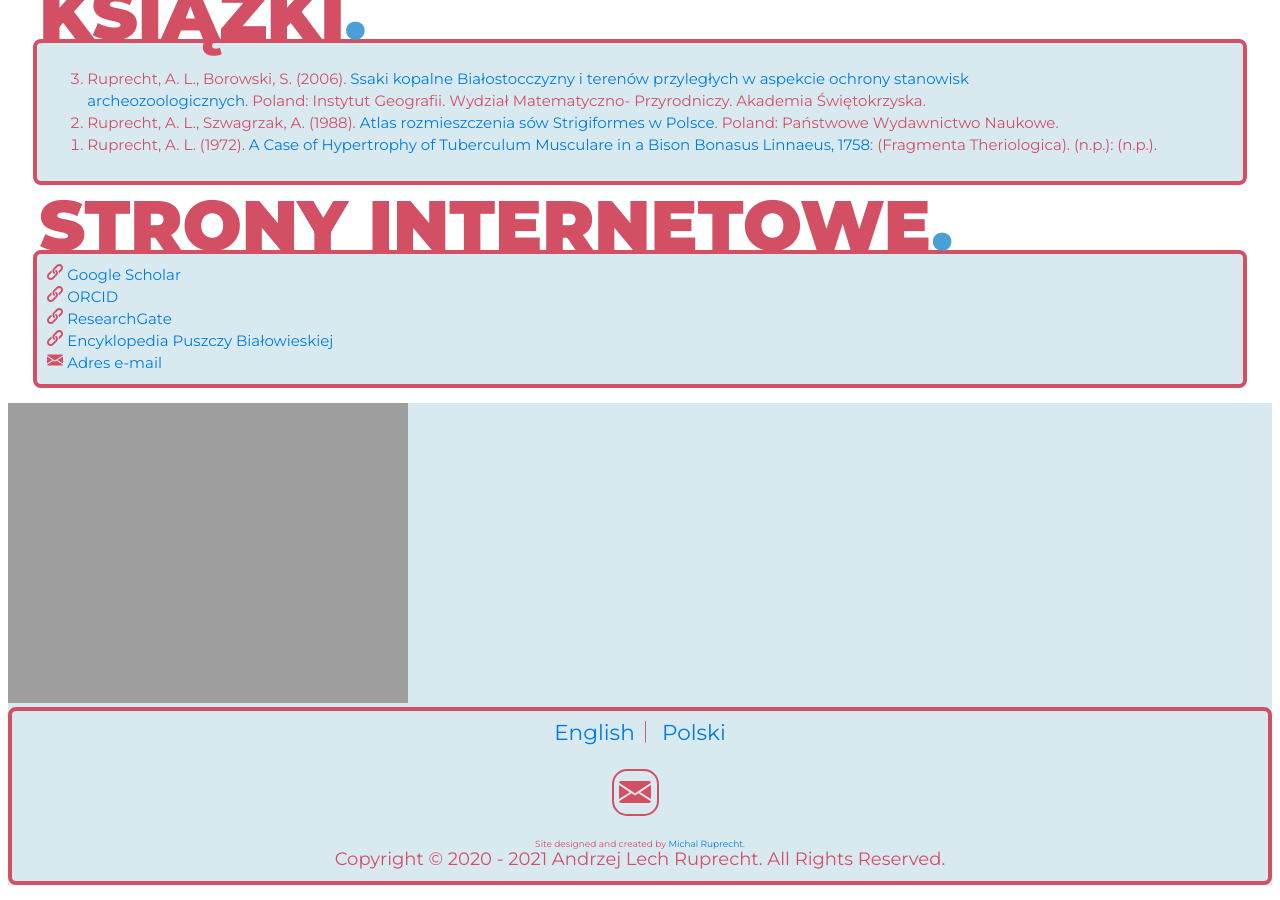
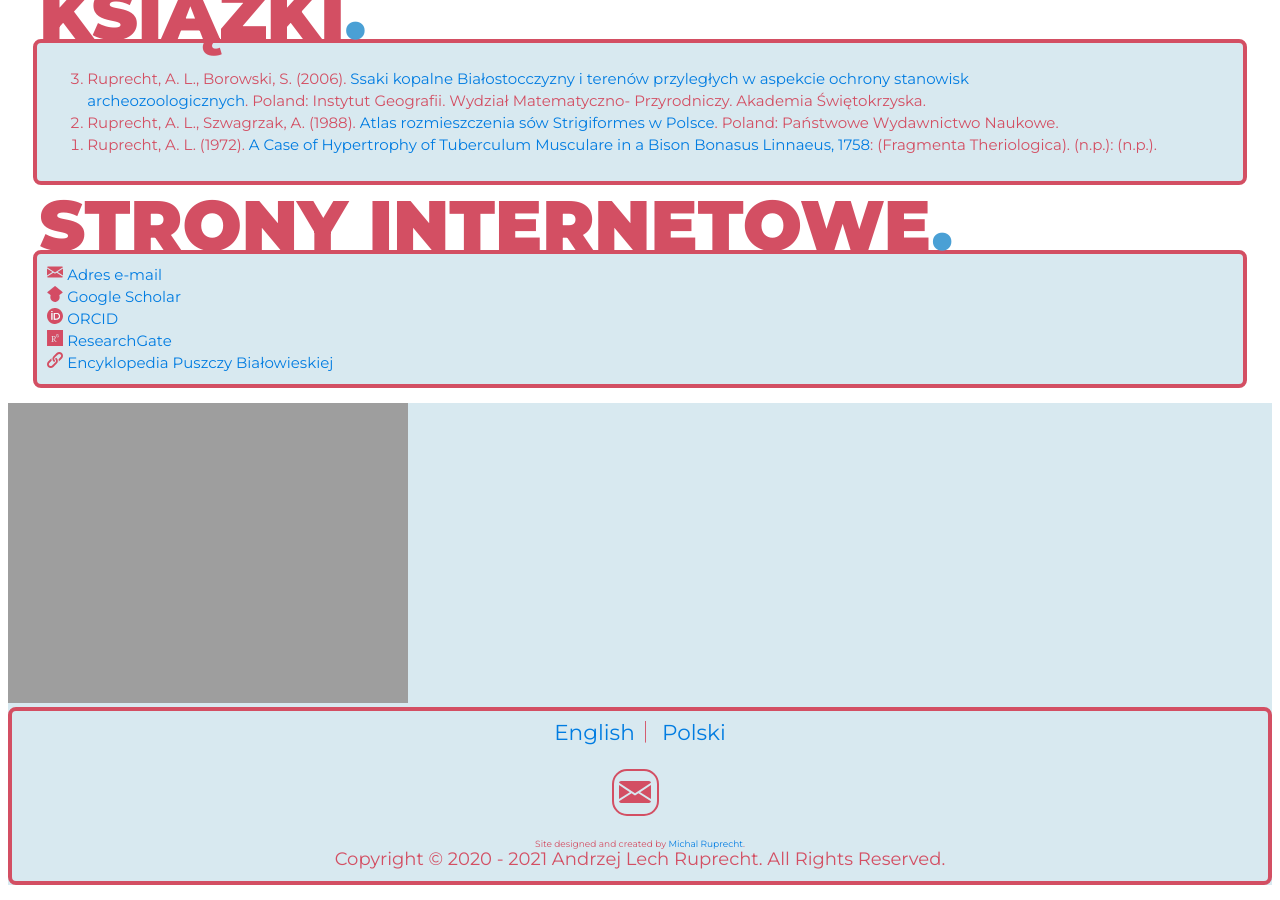
Before and after one commit to andrzejruprecht/andrzejruprecht, a Jekyll site: the page built from pages/pl.html, in a window 1280 px wide and 900 px high, scrolled down 4966 px. Built offline with Jekyll 4.4.1, drawn with Linux system fonts in a browser that asks for light colours.

Commit message:
Update pl.html

```diff
--- a/pages/pl.html
+++ b/pages/pl.html
@@ -158,11 +158,11 @@ Główne zainteresowania A.L. Ruprechta skupiały się na morfologii, systematyc
           STRONY INTERNETOWE<font color="#4AA0D5">.</font></div>
           <div class="container">
             <h3>
-              <img src="https://AndrzejRuprecht.github.io/assets/icons/link.svg" alt="Andrzej L Ruprecht link" style="width:16px;"><a href="https://scholar.google.pl/citations?user=XcLSwFMAAAAJ&hl=pl&oi=ao" target="_blank"> Google Scholar</a>
-              <br><img src="https://AndrzejRuprecht.github.io/assets/icons/link.svg" alt="Andrzej L Ruprecht link" style="width:16px;"><a href="https://orcid.org/0000-0003-1378-7554" target="_blank"> ORCID</a>
-              <br><img src="https://AndrzejRuprecht.github.io/assets/icons/link.svg" alt="Andrzej L Ruprecht link" style="width:16px;"><a href="https://www.researchgate.net/profile/Andrzej-Ruprecht" target="_blank"> ResearchGate</a>
+              <img src="https://AndrzejRuprecht.github.io/assets/icons/mail.svg" alt="Andrzej L Ruprecht email" style="width:16px;"><a href="mailto:DrAndrzejRuprecht@gmail.com" target="_blank"> Adres e-mail</a>
+              <br><img src="https://AndrzejRuprecht.github.io/assets/icons/scholar.svg" alt="Andrzej L Ruprecht link" style="width:16px;"><a href="https://scholar.google.pl/citations?user=XcLSwFMAAAAJ&hl=pl&oi=ao" target="_blank"> Google Scholar</a>
+              <br><img src="https://AndrzejRuprecht.github.io/assets/icons/orcid.svg" alt="Andrzej L Ruprecht link" style="width:16px;"><a href="https://orcid.org/0000-0003-1378-7554" target="_blank"> ORCID</a>
+              <br><img src="https://AndrzejRuprecht.github.io/assets/icons/researchgate.svg" alt="Andrzej L Ruprecht link" style="width:16px;"><a href="https://www.researchgate.net/profile/Andrzej-Ruprecht" target="_blank"> ResearchGate</a>
               <br><img src="https://AndrzejRuprecht.github.io/assets/icons/link.svg" alt="Andrzej L Ruprecht link" style="width:16px;"><a href="http://www.encyklopedia.puszcza-bialowieska.eu/index.php?dzial=haslo&id=777" target="_blank"> Encyklopedia Puszczy Białowieskiej</a>
-              <br><img src="https://AndrzejRuprecht.github.io/assets/icons/mail.svg" alt="Andrzej L Ruprecht email" style="width:16px;"><a href="mailto:DrAndrzejRuprecht@gmail.com" target="_blank"> Adres e-mail</a>
             </h3>
           </div>
         </div>
```
